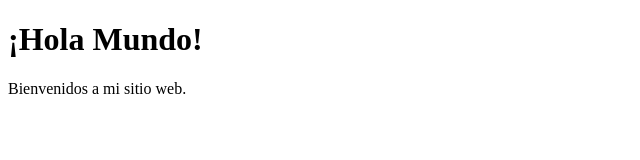
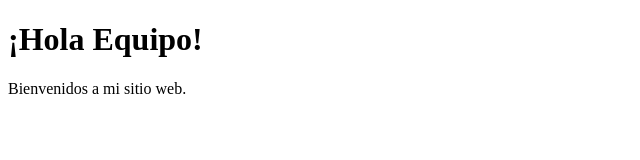
Before and after one commit to EstrellaLopz/mi-pagina-web, a plain HTML site: page index.html in a window 1280 px wide. Shown: the full height of the page, 0-640 px from the left. Drawn offline with Linux system fonts and the light colour scheme.

Commit message:
"Actualiza el título"

```diff
--- a/index.html
+++ b/index.html
@@ -4,7 +4,7 @@
     <title>Mi Página Web</title>
 </head>
 <body>
-    <h1>¡Hola Mundo!</h1>
+    <h1>¡Hola Equipo!</h1>
     <p>Bienvenidos a mi sitio web.</p>
 </body>
 </html>
```
